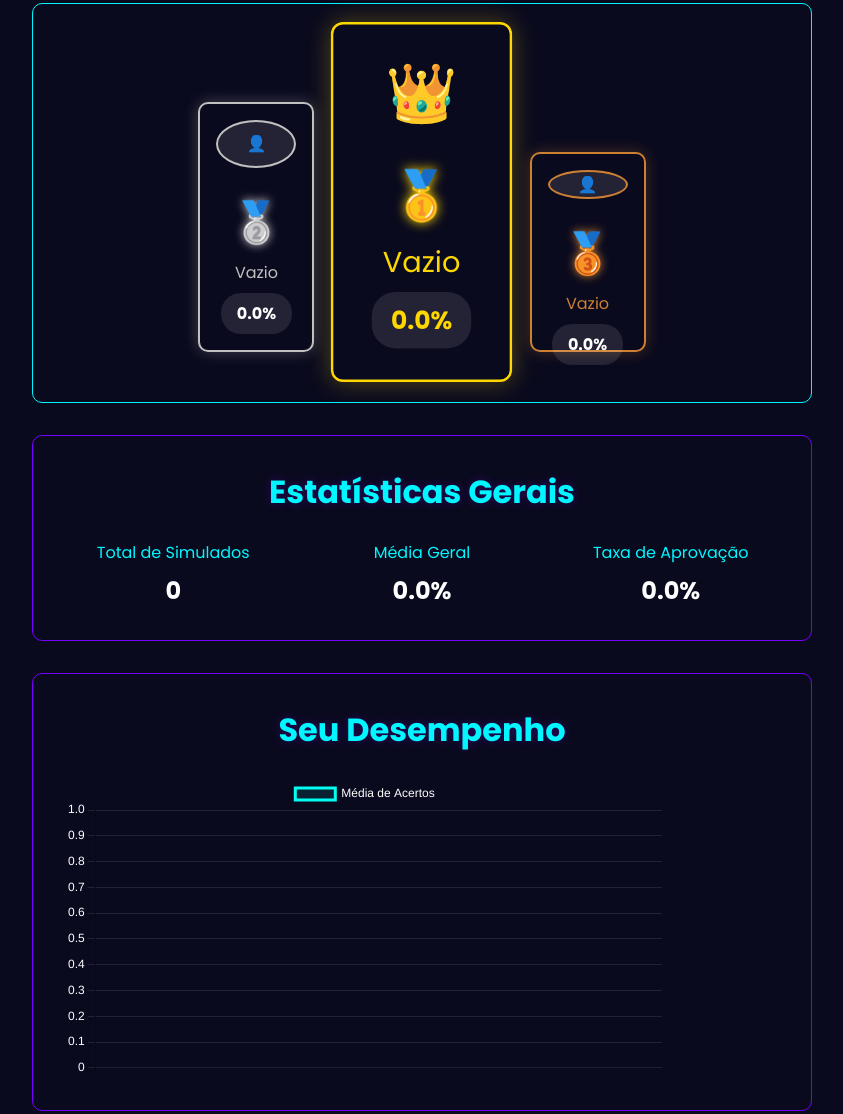
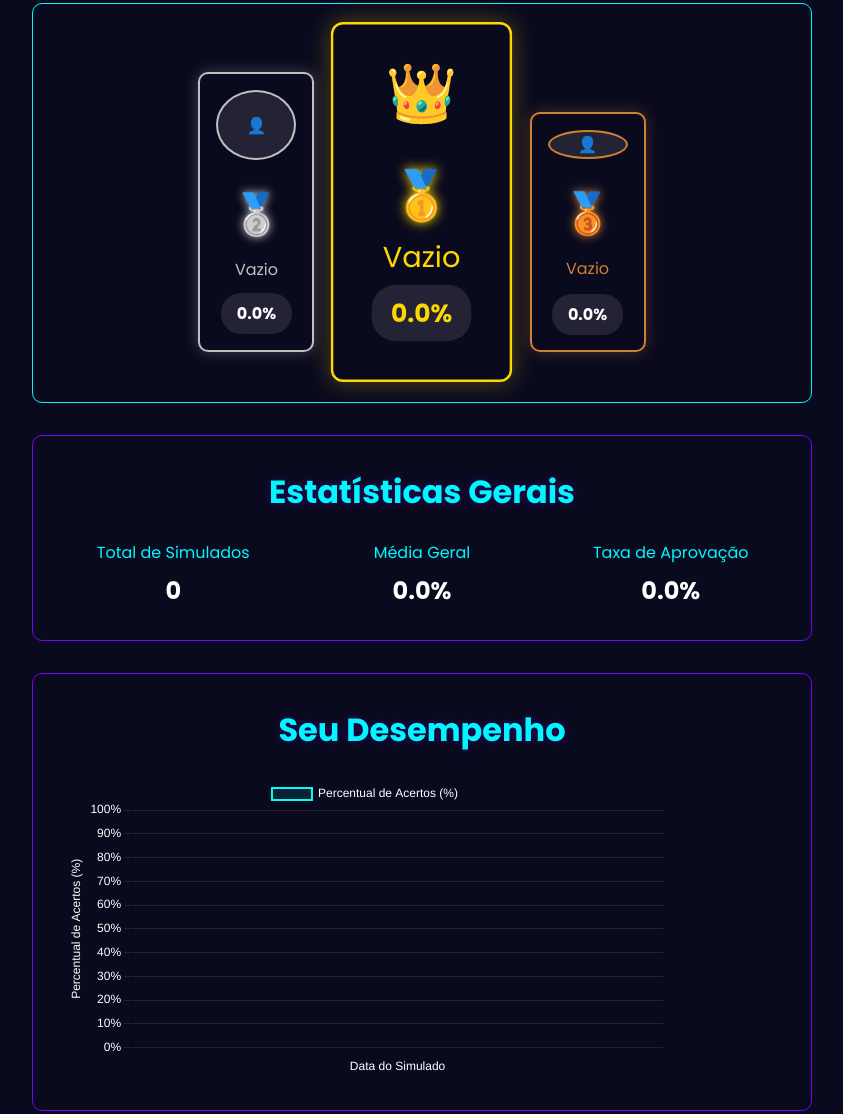
Before and after one commit to marcelobrunoleite/cfc_onlineV1, a website: page ranking.html in a window 1280 px wide. Shown: the part 392-1506 px from the top of the page, without its empty margins (218-1061 px from the left). Drawn offline with nearby package versions, Linux system fonts and the light colour scheme; sample sign-in values are in the browser's storage.

Commit message:
Correções finais do pódio - Ajuste de tamanhos e controle de overflow

```diff
--- a/ranking.css
+++ b/ranking.css
@@ -42,6 +42,9 @@
     position: relative;
     background: rgba(10, 10, 31, 0.8);
     border-radius: 10px;
+    overflow: hidden;
+    word-wrap: break-word;
+    min-height: 200px;
 }
 
 /* Primeiro Lugar */
@@ -68,6 +71,13 @@
 .podium-place.first .name {
     color: #FFD700;
     font-size: 1.5rem;
+    max-width: 100%;
+    overflow: hidden;
+    text-overflow: ellipsis;
+    white-space: normal;
+    padding: 0 0.5rem;
+    word-wrap: break-word;
+    line-height: 1.2;
 }
 
 .podium-place.first .score {
@@ -78,10 +88,11 @@
 /* Segundo Lugar */
 .podium-place.second {
     order: 1;
-    height: 250px;
+    height: 280px;
     border: 2px solid #C0C0C0; /* Prata */
     box-shadow: 0 0 15px rgba(192, 192, 192, 0.3);
     z-index: 2;
+    min-height: 280px;
 }
 
 .podium-place.second .medal {
@@ -90,15 +101,27 @@
 
 .podium-place.second .name {
     color: #C0C0C0;
+    max-width: 100%;
+    overflow: hidden;
+    text-overflow: ellipsis;
+    white-space: normal;
+    padding: 0 0.5rem;
+    word-wrap: break-word;
+    line-height: 1.2;
+    margin: 0.5rem 0;
+    display: block;
 }
 
 /* Terceiro Lugar */
 .podium-place.third {
     order: 3;
-    height: 200px;
+    height: 240px;
     border: 2px solid #CD7F32; /* Bronze */
     box-shadow: 0 0 15px rgba(205, 127, 50, 0.3);
     z-index: 1;
+    overflow: visible;
+    word-wrap: break-word;
+    min-height: 240px;
 }
 
 .podium-place.third .medal {
@@ -107,6 +130,16 @@
 
 .podium-place.third .name {
     color: #CD7F32;
+    font-size: 1rem;
+    max-width: 100%;
+    overflow: visible;
+    text-overflow: ellipsis;
+    white-space: normal;
+    padding: 0 0.5rem;
+    word-wrap: break-word;
+    line-height: 1.2;
+    margin: 0.5rem 0;
+    display: block;
 }
 
 /* Animações */
--- a/ranking.js
+++ b/ranking.js
@@ -125,10 +125,19 @@ function setupPerformanceChart(userId) {
     const performanceData = {
         labels: userResults.map(r => formatarData(r.date)),
         datasets: [{
-            label: 'Média de Acertos',
+            label: 'Percentual de Acertos (%)',
             data: userResults.map(r => r.score),
             borderColor: '#00fff2',
             backgroundColor: 'rgba(0, 255, 242, 0.1)',
+            borderWidth: 2,
+            pointBackgroundColor: '#00fff2',
+            pointBorderColor: '#ffffff',
+            pointBorderWidth: 2,
+            pointRadius: 4,
+            pointHoverRadius: 8,
+            pointHoverBackgroundColor: '#ffffff',
+            pointHoverBorderColor: '#00fff2',
+            pointHoverBorderWidth: 3,
             tension: 0.4
         }]
     };
@@ -143,15 +152,36 @@ function setupPerformanceChart(userId) {
                     labels: {
                         color: '#ffffff'
                     }
+                },
+                tooltip: {
+                    callbacks: {
+                        label: function(context) {
+                            const percentual = context.parsed.y.toFixed(1);
+                            const acertos = Math.round((context.parsed.y / 100) * 30); // Assumindo 30 questões por simulado
+                            return [
+                                `Percentual de Acertos: ${percentual}%`,
+                                `Questões Acertadas: ${acertos}/30`
+                            ];
+                        }
+                    }
                 }
             },
             scales: {
                 y: {
                     beginAtZero: true,
+                    max: 100,
                     grid: {
                         color: 'rgba(255, 255, 255, 0.1)'
                     },
                     ticks: {
+                        color: '#ffffff',
+                        callback: function(value) {
+                            return value + '%';
+                        }
+                    },
+                    title: {
+                        display: true,
+                        text: 'Percentual de Acertos (%)',
                         color: '#ffffff'
                     }
                 },
@@ -160,6 +190,11 @@ function setupPerformanceChart(userId) {
                         color: 'rgba(255, 255, 255, 0.1)'
                     },
                     ticks: {
+                        color: '#ffffff'
+                    },
+                    title: {
+                        display: true,
+                        text: 'Data do Simulado',
                         color: '#ffffff'
                     }
                 }
```
